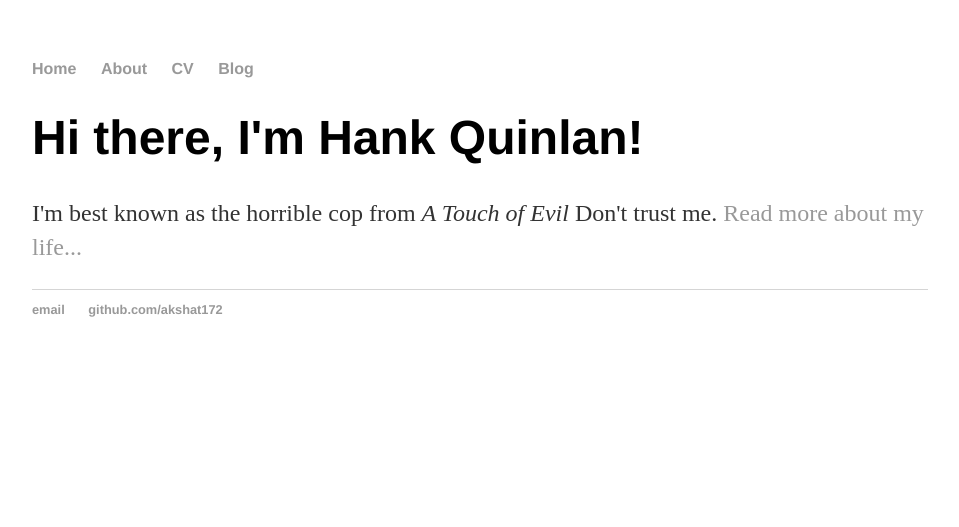
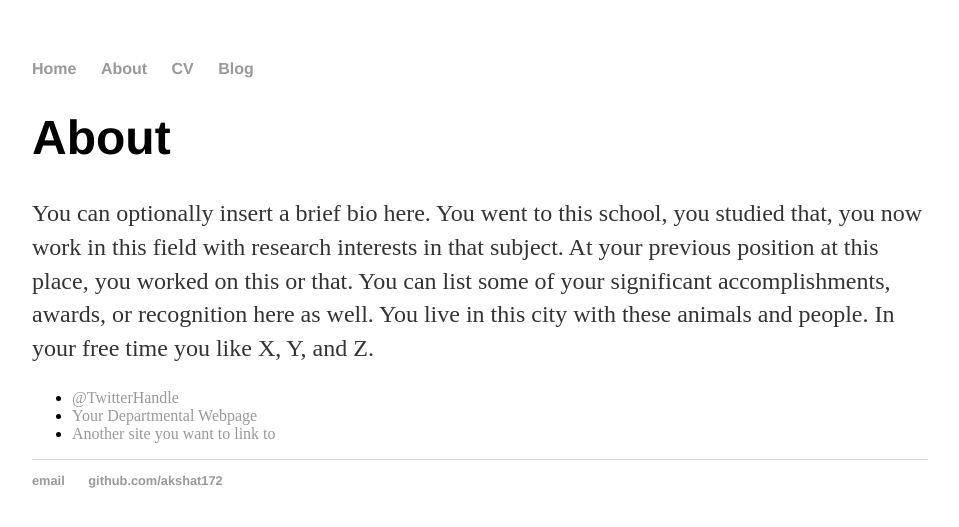
Before and after one commit to akshat172/akshat172.github.io, a Jekyll site: the page built from about/index.html, in a window 1280 px wide. Shown: the top 527 px of the page, without its empty margins (160-1119 px from the left). Built offline with Jekyll 4.4.1, drawn with Linux system fonts in a browser that asks for light colours.

Commit message:
Update index.html

```diff
--- a/about/index.html
+++ b/about/index.html
@@ -1,8 +1,15 @@
 ---
 layout: default
-title: Hank Quinlan, Horrible Cop
+title: About Hank Quinlan
 ---
-<div class="blurb">
-	<h1>Hi there, I'm Hank Quinlan!</h1>
-	<p>I'm best known as the horrible cop from <em>A Touch of Evil</em> Don't trust me. <a href="/about">Read more about my life...</a></p>
-</div><!-- /.blurb -->
+
+		<div class="about">
+			<h1>About</h1>
+			<p>You can optionally insert a brief bio here. You went to this school, you studied that, you now work in this field with research interests in that subject. At your previous position at this place, you worked on this or that. You can list some of your significant accomplishments, awards, or recognition here as well. You live in this city with these animals and people. In your free time you like X, Y, and Z.</p>
+
+			<ul class="contacts">
+				<li><a href="#">@TwitterHandle</a></li>
+				<li><a href="#">Your Departmental Webpage</a></li>
+				<li><a href="#">Another site you want to link to</a></li>
+				</ul>
+		</div>
```
